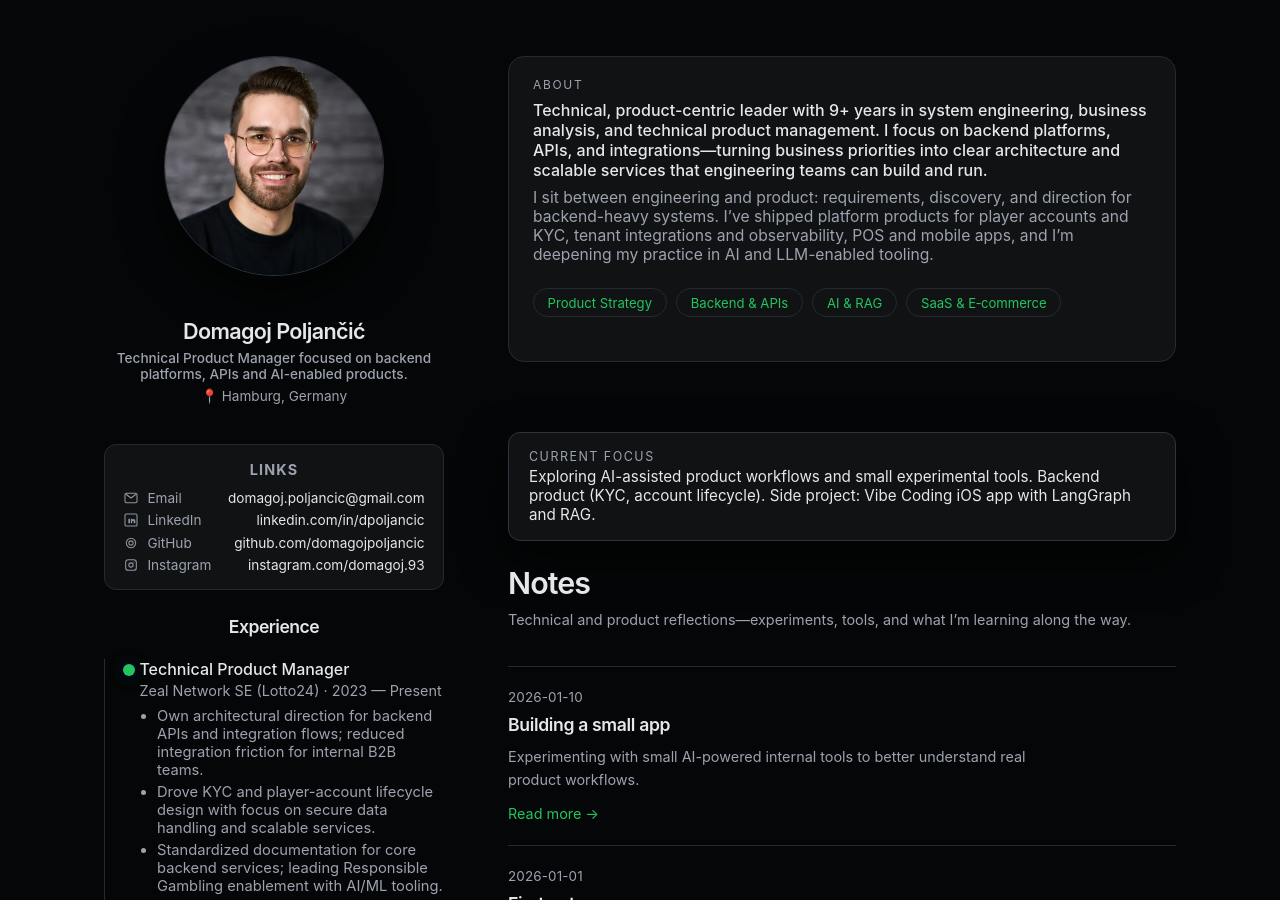
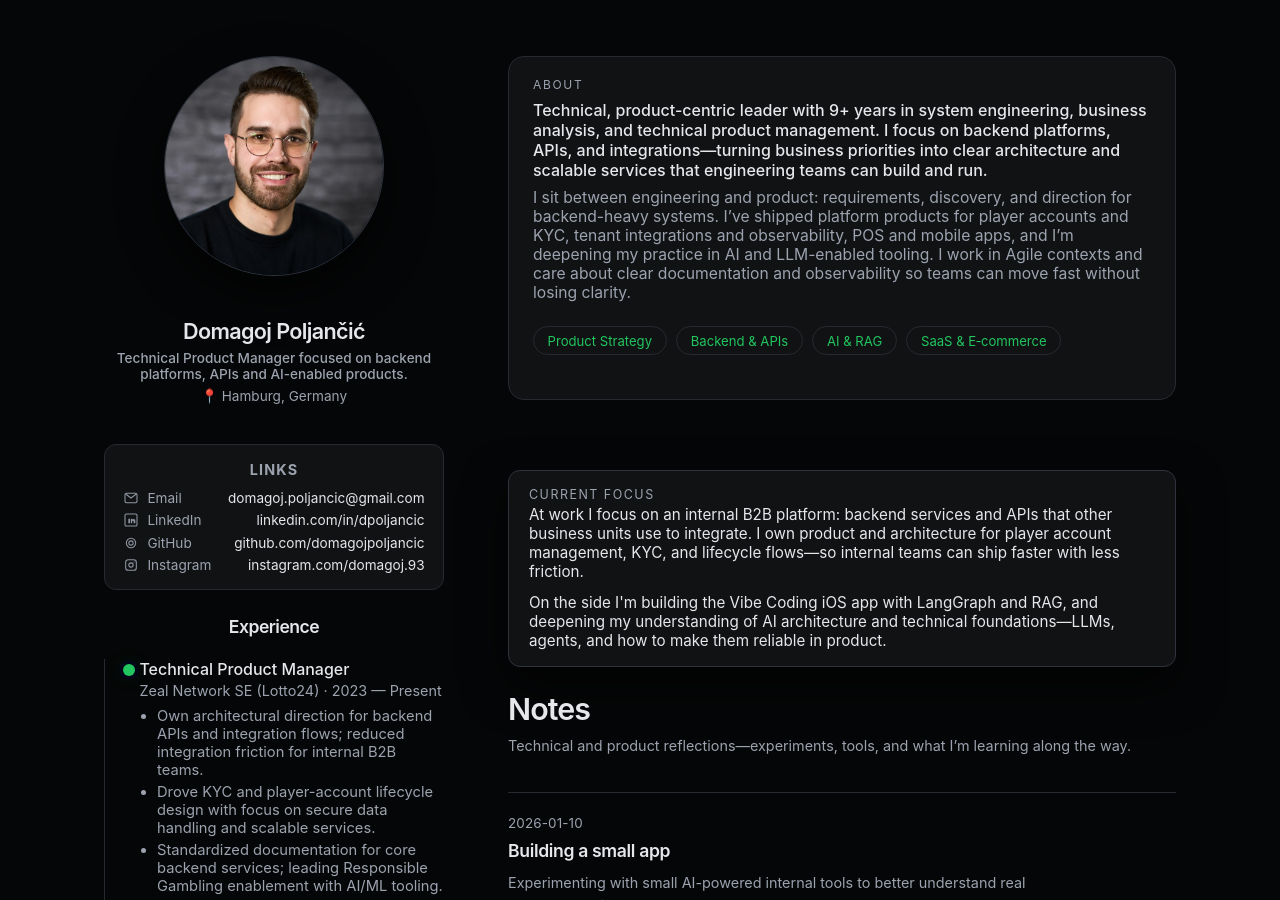
Before and after one commit to domagojpoljancic/personal-page, a Jekyll site: the page built from index.md, in a window 1280 px wide and 900 px high. Built offline with Jekyll 4.4.1, drawn with Linux system fonts in a browser that asks for light colours.

Commit message:
About: extend hero-bio (Agile, docs, observability). Current focus: two paragraphs (B2B platform work + AI side project). To revert: git revert HEAD
Made-with: Cursor

```diff
--- a/index.md
+++ b/index.md
@@ -123,7 +123,7 @@ title: Home
             Technical, product-centric leader with 9+ years in system engineering, business analysis, and technical product management. I focus on backend platforms, APIs, and integrations—turning business priorities into clear architecture and scalable services that engineering teams can build and run.
           </p>
           <p class="hero-bio">
-            I sit between engineering and product: requirements, discovery, and direction for backend-heavy systems. I’ve shipped platform products for player accounts and KYC, tenant integrations and observability, POS and mobile apps, and I’m deepening my practice in AI and LLM-enabled tooling.
+            I sit between engineering and product: requirements, discovery, and direction for backend-heavy systems. I’ve shipped platform products for player accounts and KYC, tenant integrations and observability, POS and mobile apps, and I’m deepening my practice in AI and LLM-enabled tooling. I work in Agile contexts and care about clear documentation and observability so teams can move fast without losing clarity.
           </p>
           <div class="chips">
             <span class="chip">Product Strategy</span>
@@ -135,7 +135,8 @@ title: Home
 
         <div class="status-card focus-card">
           <p class="status-label">Current focus</p>
-          <p class="status-value">Exploring AI-assisted product workflows and small experimental tools. Backend product (KYC, account lifecycle). Side project: Vibe Coding iOS app with LangGraph and RAG.</p>
+          <p class="status-value">At work I focus on an internal B2B platform: backend services and APIs that other business units use to integrate. I own product and architecture for player account management, KYC, and lifecycle flows—so internal teams can ship faster with less friction.</p>
+          <p class="status-value">On the side I'm building the Vibe Coding iOS app with LangGraph and RAG, and deepening my understanding of AI architecture and technical foundations—LLMs, agents, and how to make them reliable in product.</p>
         </div>
 
         <!-- Future portfolio / case study ideas (from CV): Responsible Gambling AI system architecture; Datadog observability rollout across tenant integrations; Backend API platform for Player Account Management; POS kiosk and ordering platform expansion; UAV research project. -->
```
